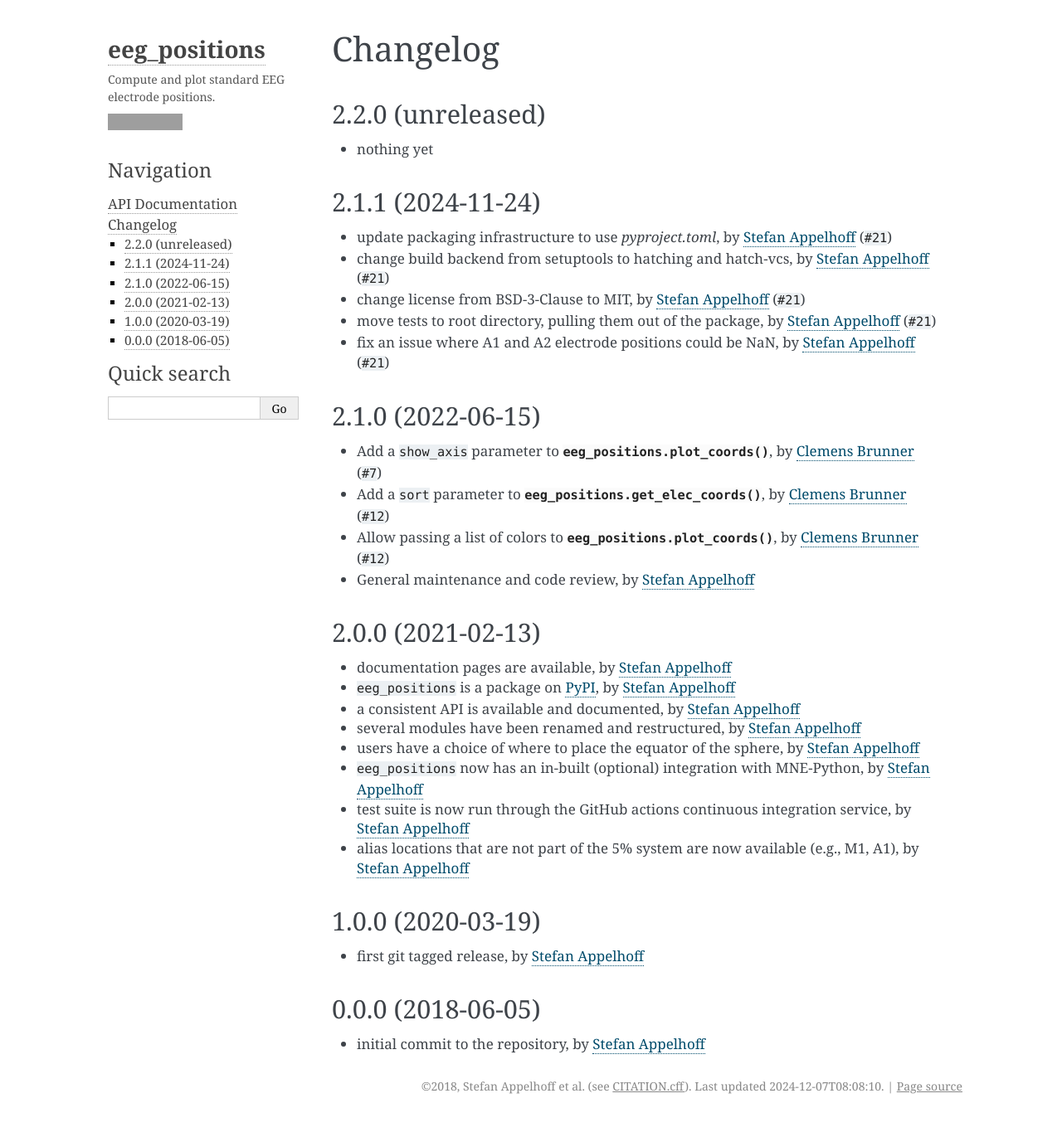
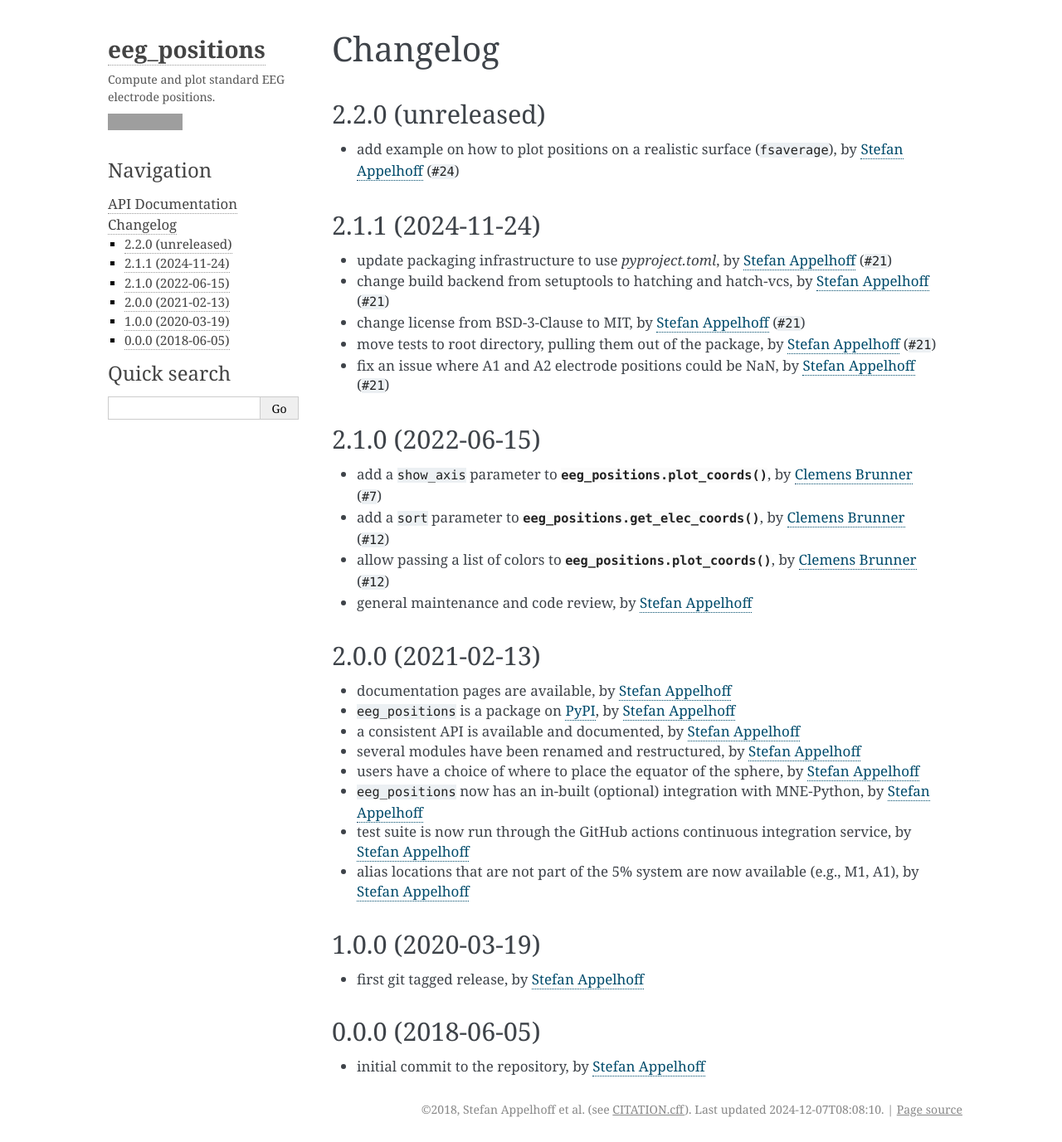
Before and after one commit to sappelhoff/eeg_positions, a Sphinx documentation site: the page built from docs/changes.rst, in a window 1280 px wide and 1377 px high. Shown: the whole window at 83% size. Built offline with Sphinx 7.4.7, drawn with Linux system fonts in a browser that asks for light colours; pages that are not in the unit, such as notebooks, are missing from menus; the version number could not be read and is left out; cross-references to code outside the pages are shown as plain code; grey boxes are pictures that could not be loaded.

Commit message:
add changelog item

```diff
--- a/docs/changes.rst
+++ b/docs/changes.rst
@@ -6,7 +6,7 @@ Changelog
 
 2.2.0 (unreleased)
 ------------------
-- nothing yet
+- add example on how to plot positions on a realistic surface (``fsaverage``), by `Stefan Appelhoff`_ (:github:`#24`)
 
 2.1.1 (2024-11-24)
 ------------------
@@ -18,10 +18,10 @@ Changelog
 
 2.1.0 (2022-06-15)
 ------------------
-- Add a ``show_axis`` parameter to :func:`eeg_positions.plot_coords`, by `Clemens Brunner`_ (:github:`#7`)
-- Add a ``sort`` parameter to :func:`eeg_positions.get_elec_coords`, by `Clemens Brunner`_ (:github:`#12`)
-- Allow passing a list of colors to :func:`eeg_positions.plot_coords`, by `Clemens Brunner`_ (:github:`#12`)
-- General maintenance and code review, by `Stefan Appelhoff`_
+- add a ``show_axis`` parameter to :func:`eeg_positions.plot_coords`, by `Clemens Brunner`_ (:github:`#7`)
+- add a ``sort`` parameter to :func:`eeg_positions.get_elec_coords`, by `Clemens Brunner`_ (:github:`#12`)
+- allow passing a list of colors to :func:`eeg_positions.plot_coords`, by `Clemens Brunner`_ (:github:`#12`)
+- general maintenance and code review, by `Stefan Appelhoff`_
 
 2.0.0 (2021-02-13)
 ------------------
```
